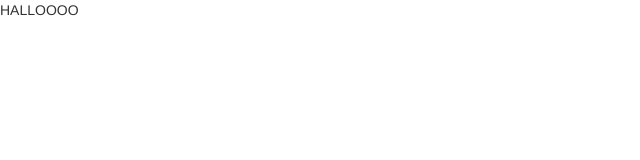
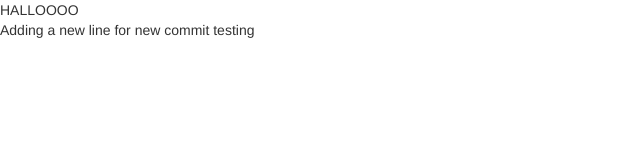
Before and after one commit to smartneighbor/test, a plain HTML site: page index.html in a window 1280 px wide. Shown: the whole page, without its empty margins (0-640 px from the left). Drawn offline with nearby package versions, Linux system fonts and the light colour scheme.

Commit message:
Added an extra line of code

```diff
--- a/index.html
+++ b/index.html
@@ -12,7 +12,7 @@
 </head>
 <body>
 
-	<div>HALLOOOO</div>
-
+	<div>HALLOOOO </div>
+    <p>Adding a new line for new commit testing</p>
 </body>
 </html>
```
